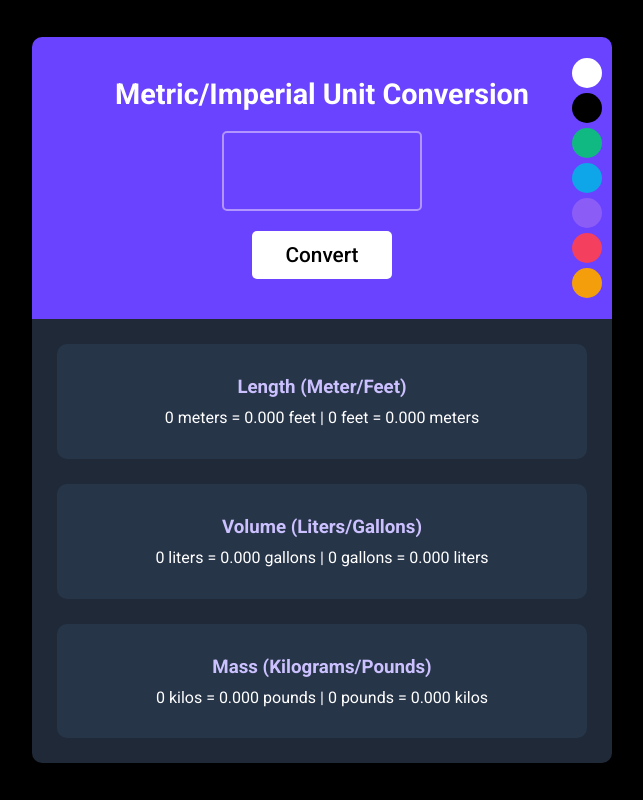
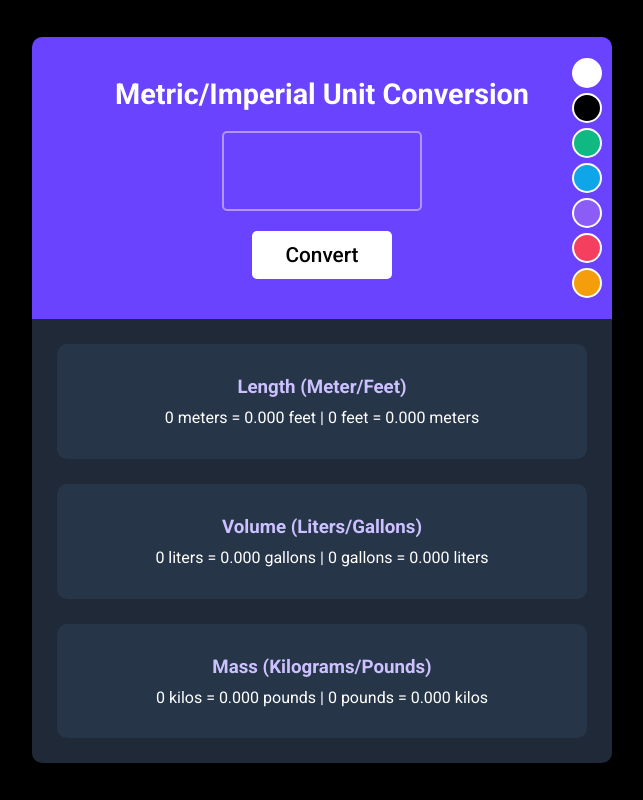
Before and after one commit to SaanSaelee/colorful-unit-converter, a plain HTML site: page index.html in a window 1280 px wide. Shown: the whole page, without its empty margins (318-961 px from the left). Drawn offline with Linux system fonts and the light colour scheme.

Commit message:
added white border to color swatches

```diff
--- a/styles.css
+++ b/styles.css
@@ -128,6 +128,10 @@
   position: absolute;
   right: 10px;
   cursor: pointer;
+}
+
+.clr-btn {
+  border: 2px solid #fff;
 }
 
 .clr-btn:hover,
@@ -410,9 +414,7 @@ input.yellow:focus {
 /* *********************************  small screens only  ************************************ */
 
 @media screen {
-
   .hero__title {
     font-size: 1.8rem;
   }
-
 }
```
